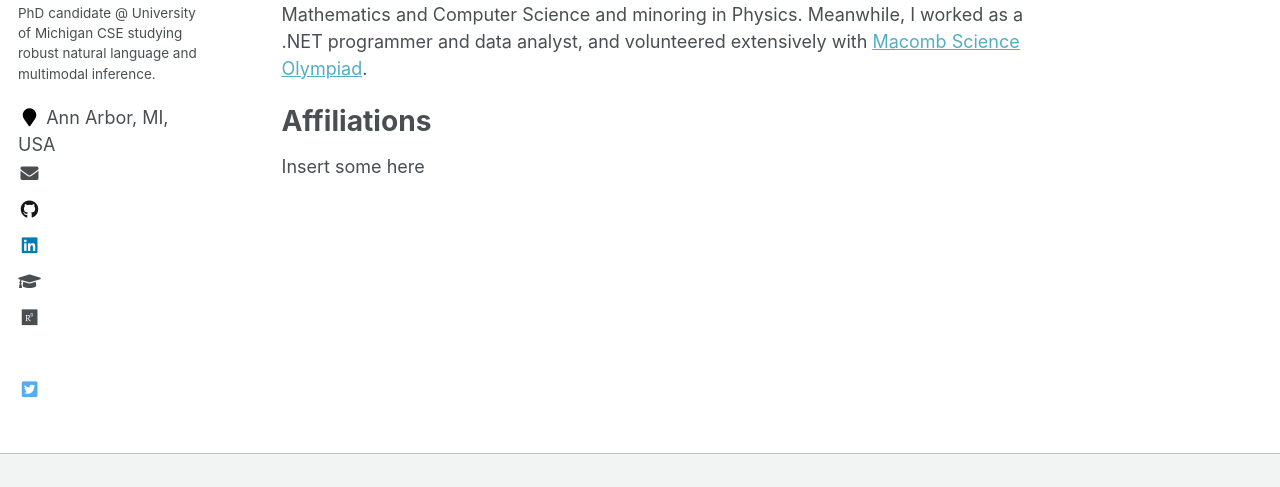
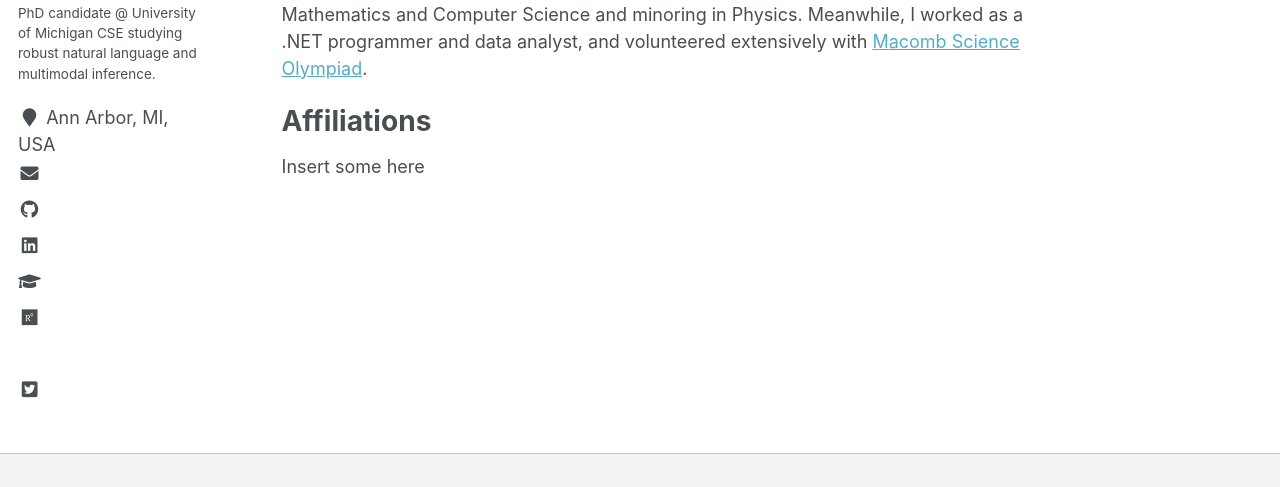
Before and after one commit to shanestorks/shanestorks.github.io, a Jekyll site: the page built from _pages/about.md, in a window 1280 px wide. Shown: the part 291-778 px from the top of the page. Built offline with Jekyll 4.4.1, drawn with Linux system fonts in a browser that asks for light colours.

Commit message:
Sidebar changes

```diff
--- a/_includes/author-profile.html
+++ b/_includes/author-profile.html
@@ -23,7 +23,7 @@
     <button class="btn btn--inverse">Follow</button>
     <!-- <ul class="author__urls social-icons">
       <li> -->
-    <div class="author__urls social-icons">
+    <div class="author__urls">
       {% if author.location %}
         <i class="fa fa-fw fa-map-marker" aria-hidden="true"></i> {{ author.location }}
       {% endif %}
```
